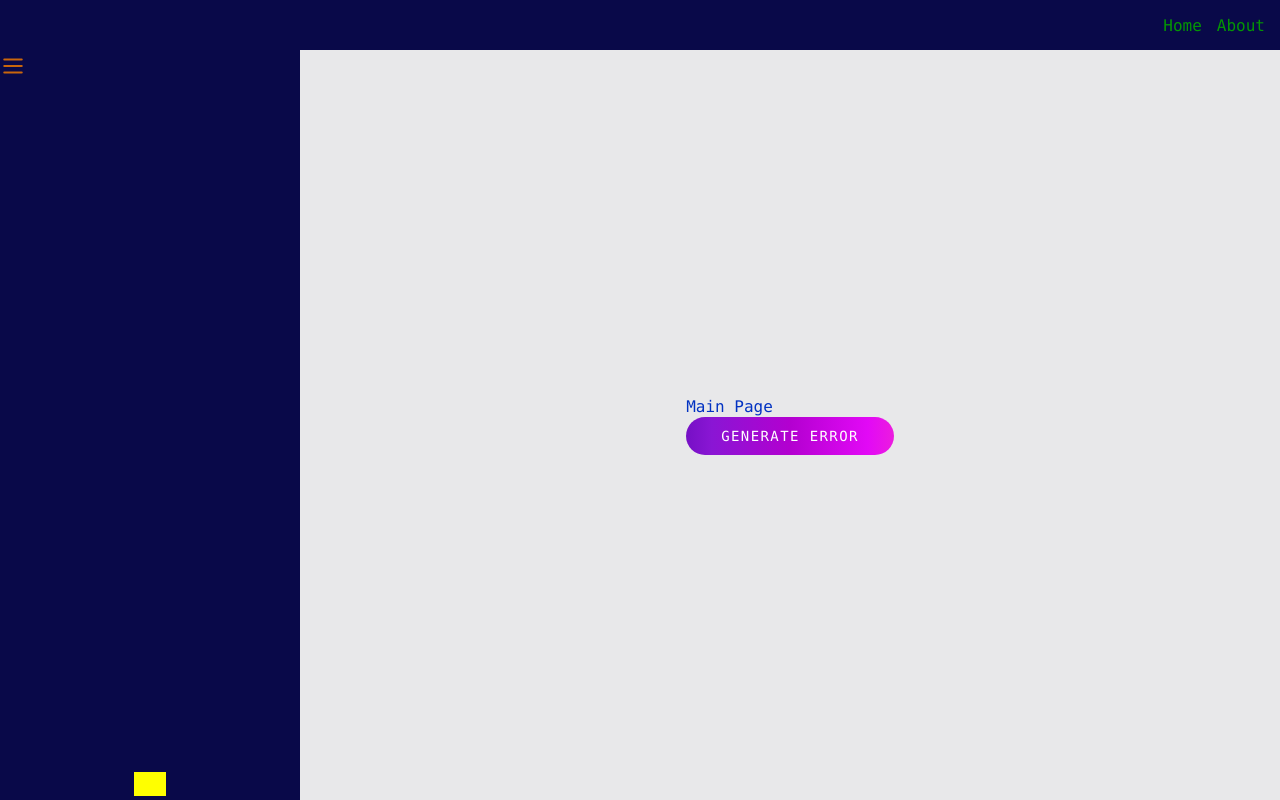
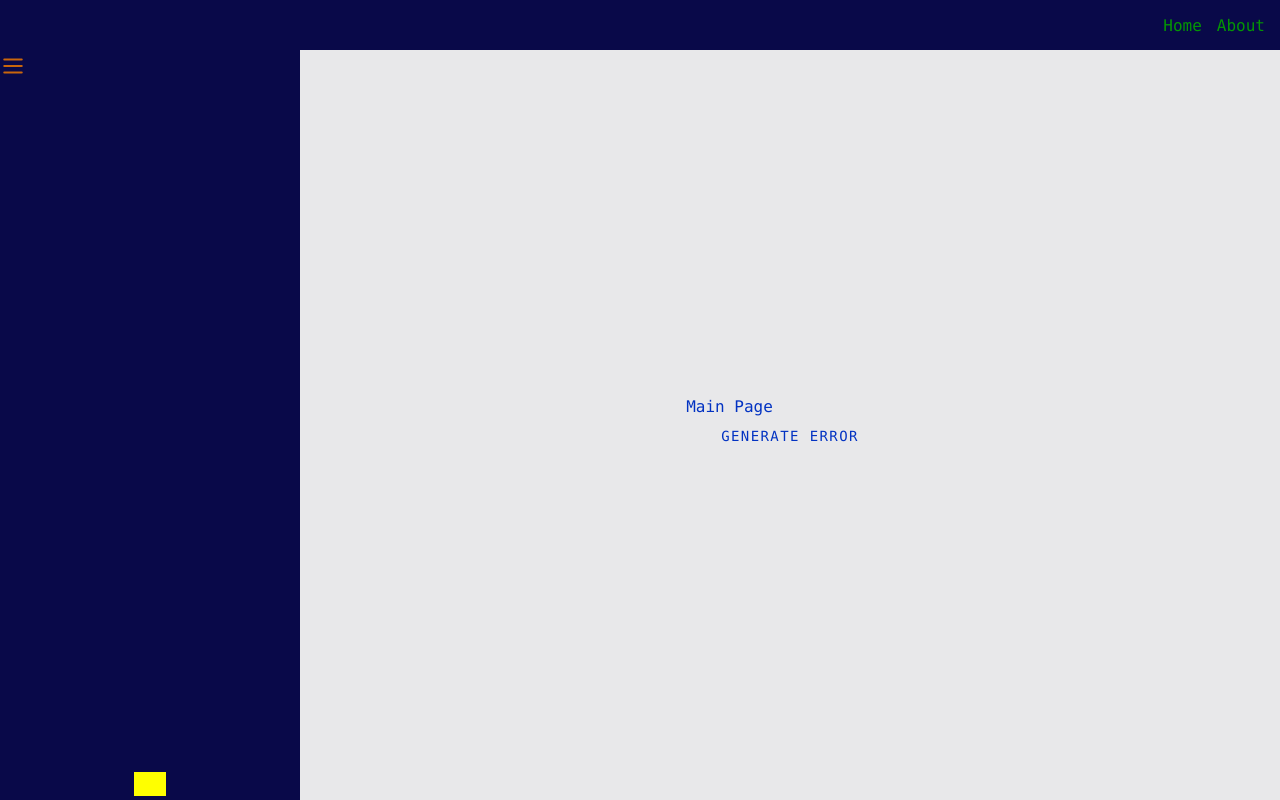
Before and after one commit to mr-scrpt/uilbi_project, a React app: page / in a window 1280 px wide. Built offline with nearby package versions, Linux system fonts and the light colour scheme; grey boxes are pictures that could not be loaded.

Commit message:
add: transparent inverted button

```diff
--- a/src/shared/component/Button/type/view.enum.ts
+++ b/src/shared/component/Button/type/view.enum.ts
@@ -3,4 +3,5 @@ export enum ButtonViewEnum {
   SECONDARY = 'secondary',
   TERTIARY = 'tertiary',
   TRANSPARENT = 'transparent',
+  TRANSPARENT_INVERTED = 'transparent_inverted',
 }
--- a/src/shared/component/Button/ui/Button.tsx
+++ b/src/shared/component/Button/ui/Button.tsx
@@ -27,7 +27,11 @@ export const Button: FC<ButtonProps> = (props) => {
 
     [cls.view_secondary]: view === ButtonViewEnum.SECONDARY,
     [cls.view_tertiary]: view === ButtonViewEnum.TERTIARY,
-    [cls.view_transparent]: view === ButtonViewEnum.TRANSPARENT,
+    [cls.view_transparent]:
+      view === ButtonViewEnum.TRANSPARENT ||
+      ButtonViewEnum.TRANSPARENT_INVERTED,
+    [cls.view_transparent_inverted]:
+      view === ButtonViewEnum.TRANSPARENT_INVERTED,
 
     [cls.size_l]: size === ButtonSizeEnum.L,
     [cls.size_m]: size === ButtonSizeEnum.M,
--- a/src/shared/component/Button/ui/style/view.scss
+++ b/src/shared/component/Button/ui/style/view.scss
@@ -79,4 +79,10 @@
 
     color: var(--color-primary);
   }
+  &_inverted {
+    &:hover {
+      // border-color: var(--color-primary-inverted);
+      background: var(--color-shadow);
+    }
+  }
 }
--- a/src/shared/config/storybook/decorator/style.decorator.tsx
+++ b/src/shared/config/storybook/decorator/style.decorator.tsx
@@ -12,7 +12,7 @@ const clsApp = classNames(
   [clsTheme.theme, cls.app_geometry, 'storybook-wrapper'],
   {
     [clsTheme.theme_light]: true,
-    // [clsTheme.theme_dark]: theme === 'theme_dark',
+    // [clsTheme.theme_dark]: true,
   }
 )
 
```
Also changed, not shown: 1 other file (tests, documents, lock files or other folders).
